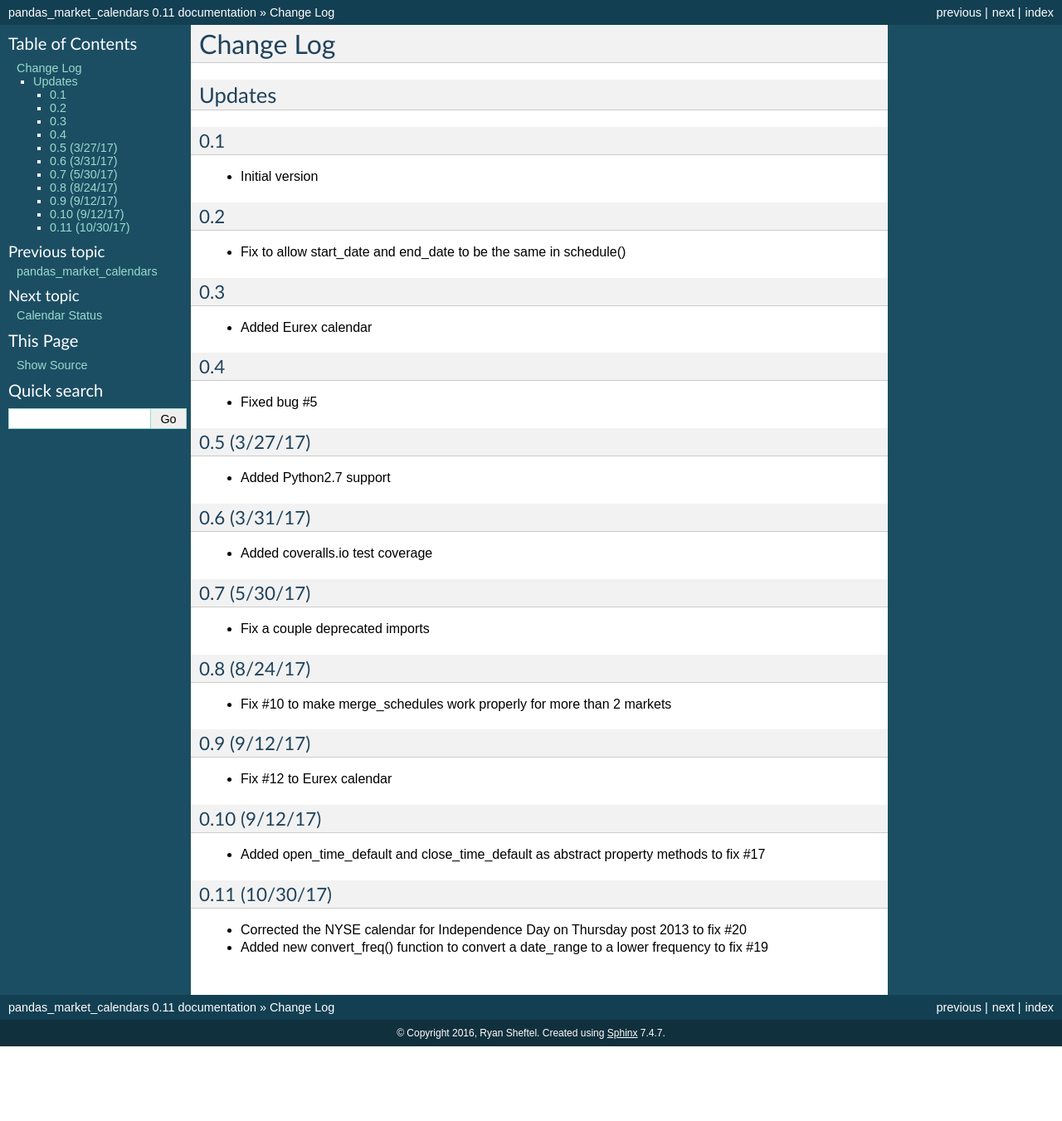
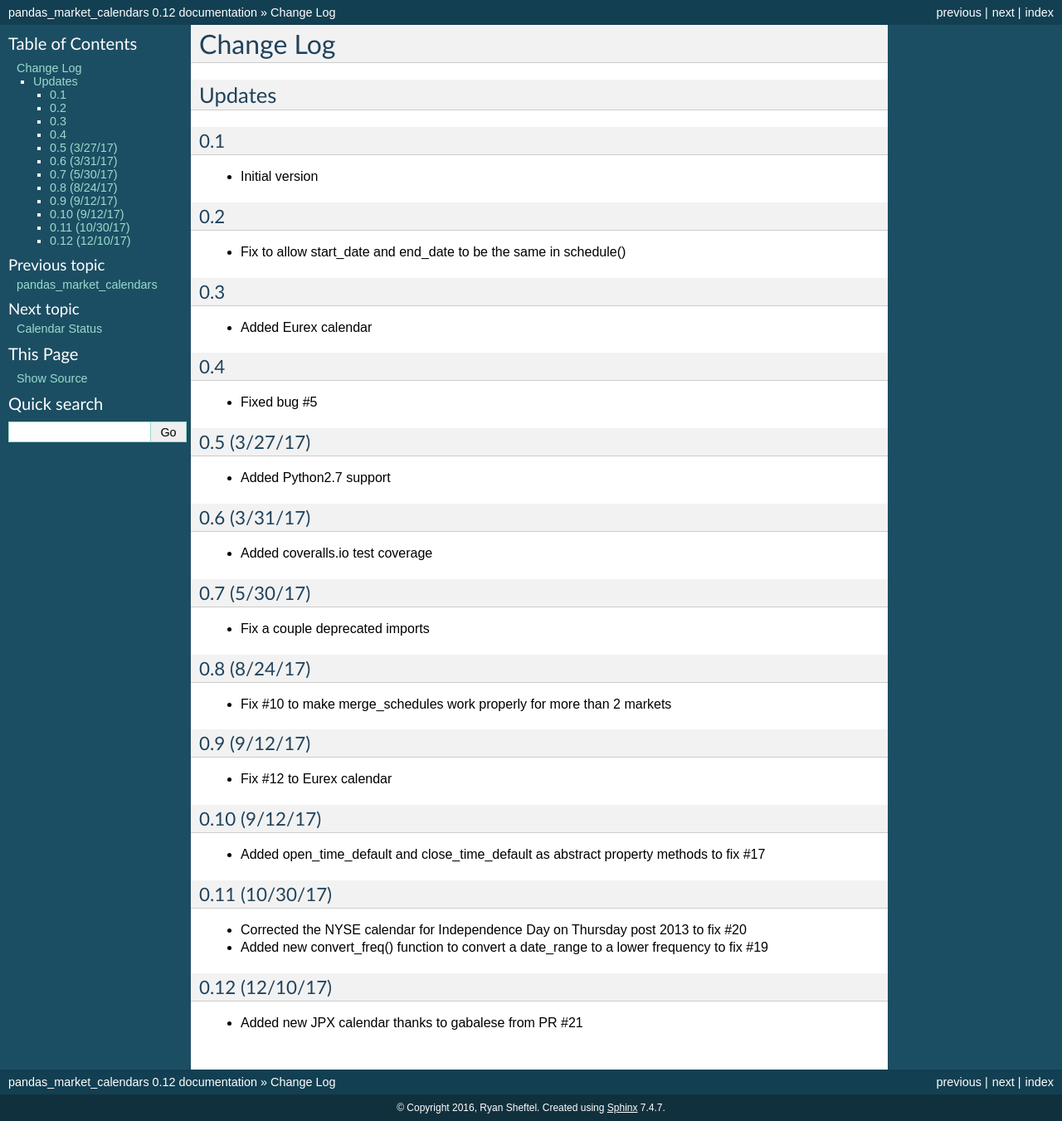
Before and after one commit to rsheftel/pandas_market_calendars, a Sphinx documentation site: the page built from docs/change_log.rst, in a window 1280 px wide. Shown: the whole page at 83% size. Built offline with Sphinx 7.4.7, drawn with Linux system fonts in a browser that asks for light colours; before the commit the page ends 1261 px from its top, so only the background shows below that.

Commit message:
v0.12 - Added JPX calendar #21

```diff
--- a/docs/calendars.rst
+++ b/docs/calendars.rst
@@ -12,4 +12,5 @@ Exchange  CFE    CFEExchangeCalendar     Yes        Quantopian
 Exchange  BMF    BMFExchangeCalendar                Quantopian
 Exchange  TSX    TSXExchangeCalendar                Quantopian
 Exchange  EUREX  EUREXExchangeCalendar   Yes        kewlfft    kewlfft
+Exchnage  JPX    JPXExchangeCalendar     Yes        gabalese   gabalese
 ========= ====== ===================== ============ ========== =============
--- a/docs/change_log.rst
+++ b/docs/change_log.rst
@@ -47,3 +47,7 @@ Updates
 ~~~~~~~~~~~~~
 - Corrected the NYSE calendar for Independence Day on Thursday post 2013 to fix #20
 - Added new convert_freq() function to convert a date_range to a lower frequency to fix #19
+
+0.12 (12/10/17)
+~~~~~~~~~~~~~~~
+- Added new JPX calendar thanks to gabalese from PR #21
--- a/setup.py
+++ b/setup.py
@@ -18,7 +18,7 @@ with open(path.join(here, 'README.rst'), encoding='utf-8') as f:
 
 setup(
     name='pandas_market_calendars',
-    version='0.11',
+    version='0.12',
 
     description='Market and exchange trading calendars for pandas',
     long_description=long_description,
```
